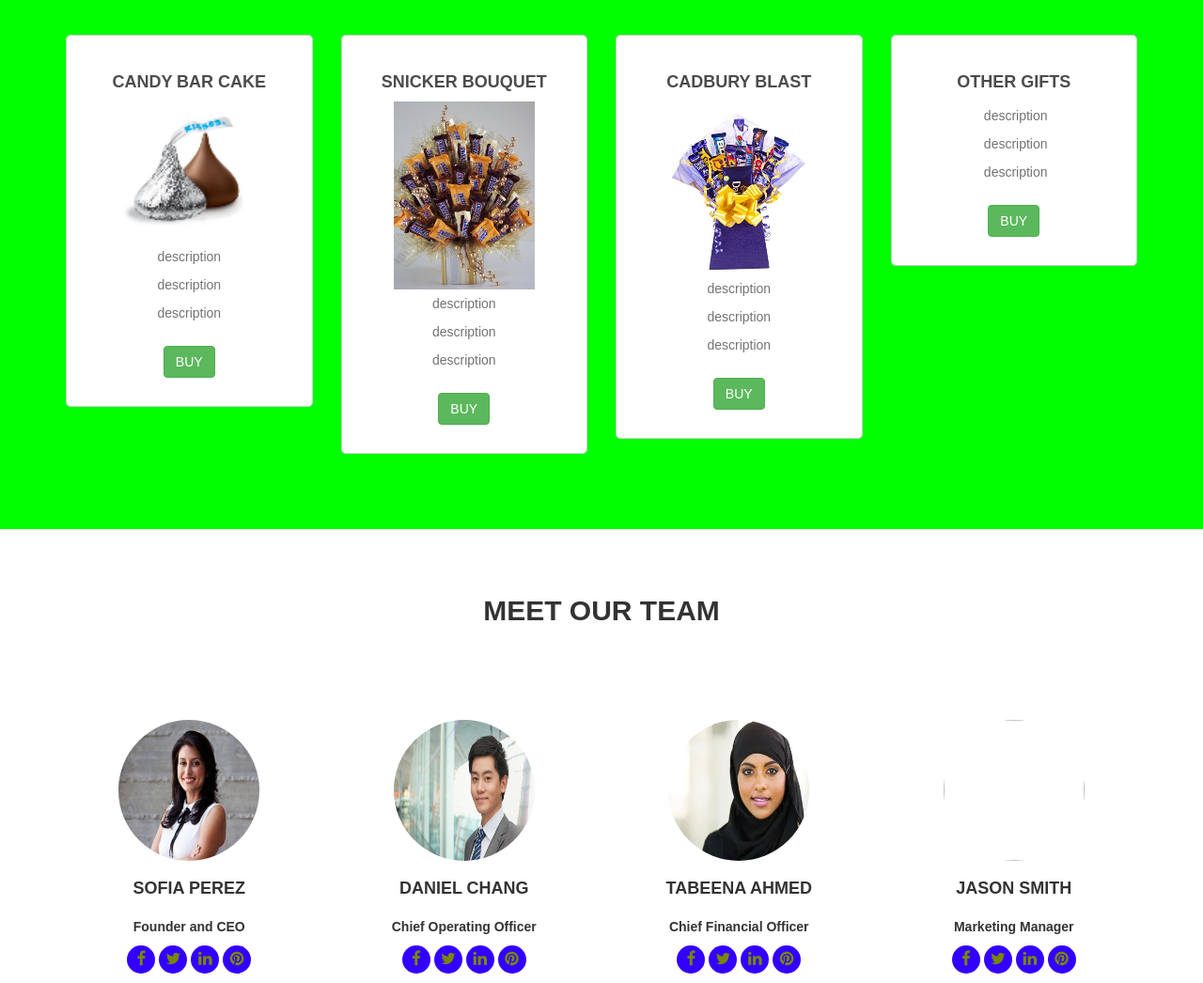
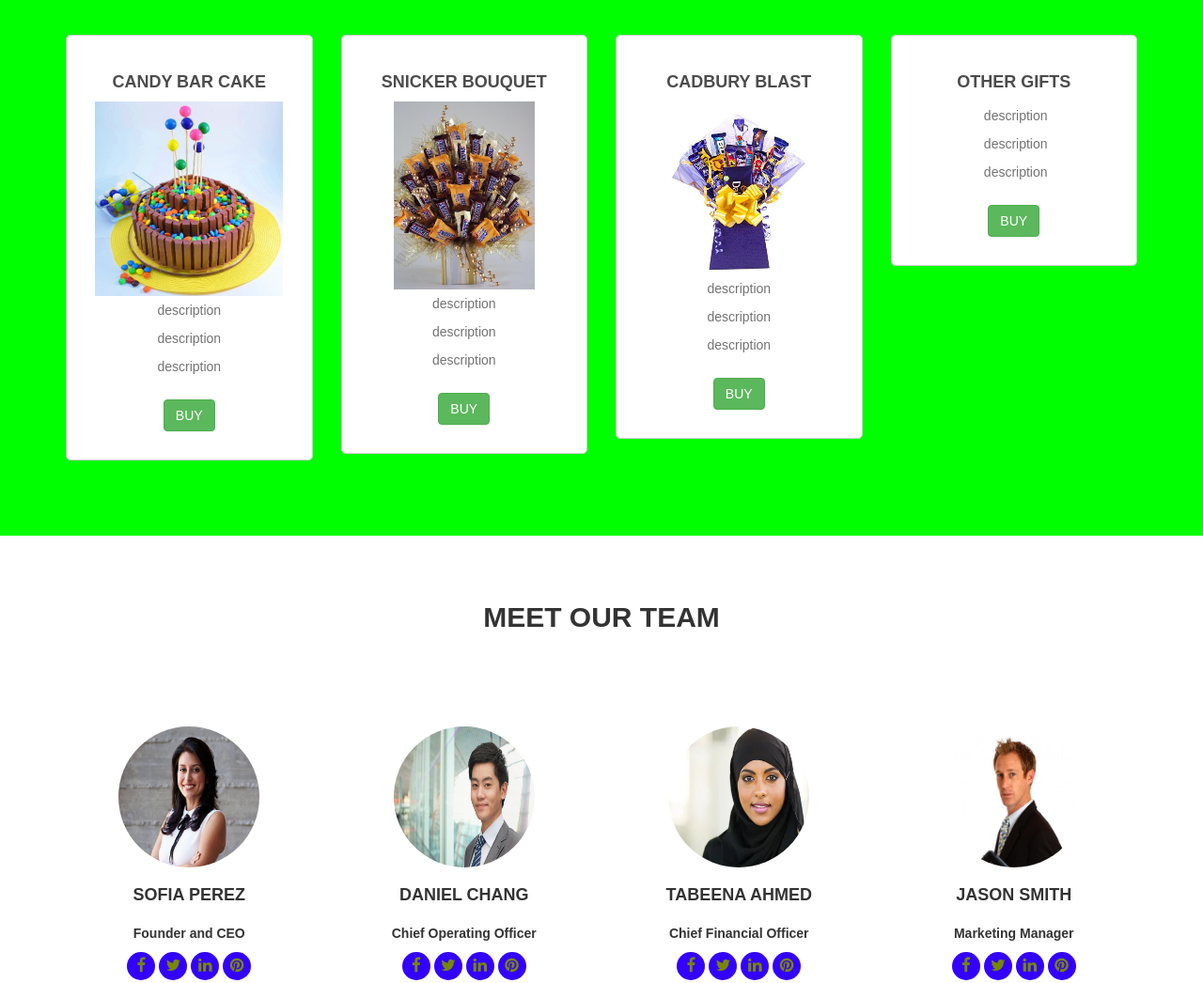
Before and after one commit to faizahahmmed/candyisland, a plain HTML site: page index.html in a window 1280 px wide. Shown: the part 1958-3004 px from the top of the page at 94% size. Drawn offline with nearby package versions, Linux system fonts and the light colour scheme.

Commit message:
pictures

```diff
--- a/index.html
+++ b/index.html
@@ -165,8 +165,8 @@
             <p>Let us help make your gift giving easy! For any occasion, look no further than our Candy Island's beautiful gift giving boxes, our Elegantly designed Gift Towers, Exquisite Gift Baskets bursting with our most popular chocolates and candies.</p>
             <div class="col-lg-3 col-md-3 wow flipInY" data-wow-delay="1.6s">
                 <div class="packages">
-                    <h4>Candy bar Cake</h4>
-                    <img src='hersheys kisses.jpg' class="img-square" alt="hersheys kisses">
+                    <h4>Candy Bar Cake</h4>
+                    <img src='candy bar cake.jpg' class="img-square" alt="hersheys kisses">
                    <ul>
                       <li>description</li>
                       <li>description</li>
@@ -268,7 +268,7 @@
             </div>
 
             <div class="col-lg-3 col-md-3">
-                <img src='marketing manager.JPG' class="img-circle" alt="">
+                <img src='marketing manager 2.jpg' class="img-circle" alt="">
                 <h4>Jason Smith</h4>
                 <strong>Marketing Manager</strong>
                 <p></p>
```
Also changed, not shown: candy bar cake.jpg (added), marketing manager 2.jpg (added), marketing manager.JPG (added).
